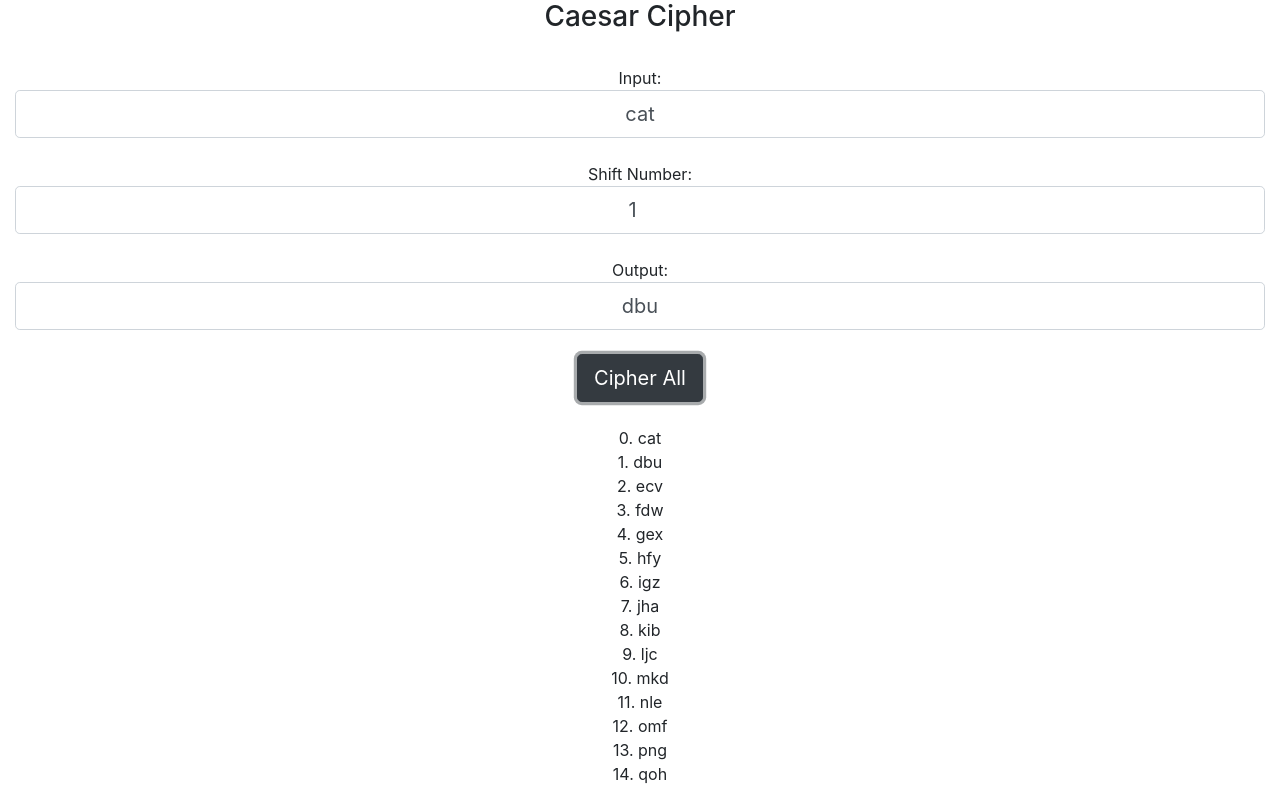
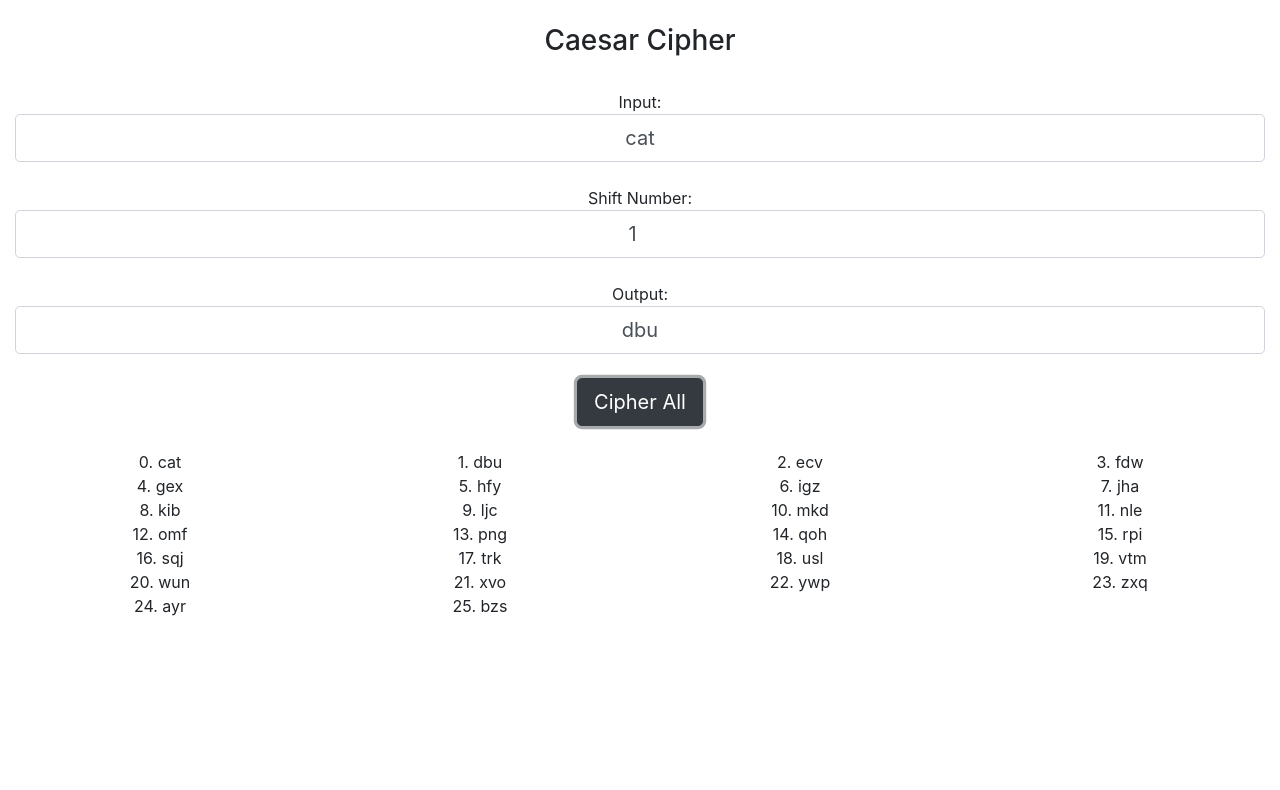
Before and after one commit to justingolden21/caesar, a plain HTML site: page index.html in a window 1280 px wide. Both pictures are taken after a click on the button "Cipher All". Shown: the top 790 px of the page. Drawn offline with nearby package versions, Linux system fonts and the light colour scheme.

Commit message:
add cipher all to columns

```diff
--- a/index.html
+++ b/index.html
@@ -30,32 +30,26 @@
 <body>
 
 <div class="container-fluid">
-
+	<br>
 	<h3>Caesar Cipher</h3>
-
 	<br>
 
 	Input:
 	<input id="input" type="text" class="form-control form-control-lg">
-
 	<br>
 
 	Shift Number:
 	<input id="shift" type="number" class="form-control form-control-lg" min="1" max="25" value="1">
-
 	<br>
 
 	Output:
 	<input id="output" type="text" class="form-control form-control-lg">
-
 	<br>
 
 	<button id="cipherAll" class="btn btn-lg btn-dark">Cipher All</button>
-
 	<br><br>
 
 	<p id="outputAll"></p>
-
 </div>
 
 <script type="text/javascript">
@@ -65,11 +59,7 @@ $(function() {
 	$('#shift').change(doCipher);
 	$('#cipherAll').click(doCipherAll);
 
-
-	$('#input').val('cat');
-	$('#input').select();
-	$('#input').change();
-
+	$('#input').val('cat').change().select();
 });
 
 function doCipher() {
@@ -86,13 +76,12 @@ function doCipherAll() {
 	for(let i=0; i<26; i++) {
 		let answer = '';
 		let inputVal = $('#input').val();
-		for(let j=0; j<inputVal.length; j++) {
+		for(let j=0; j<inputVal.length; j++)
 			answer += shift(inputVal[j], i);
-		}
 		answers.push(i + '. ' + answer);
 	}
-	$('#outputAll').html(answers.join('<br>') );
-
+	$('#outputAll').html('<div class="row"><div class="col-md-3 col-sm-4 col-6">' + answers.join('</div><div class="col-md-3 col-sm-4 col-6">') +
+		'</div></div>');
 }
 
 function shift(char, num) {
```
